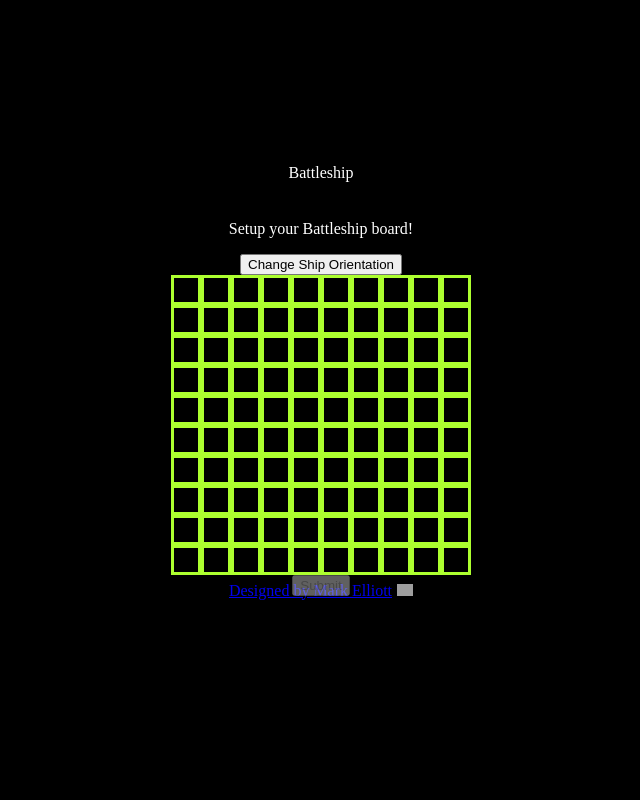
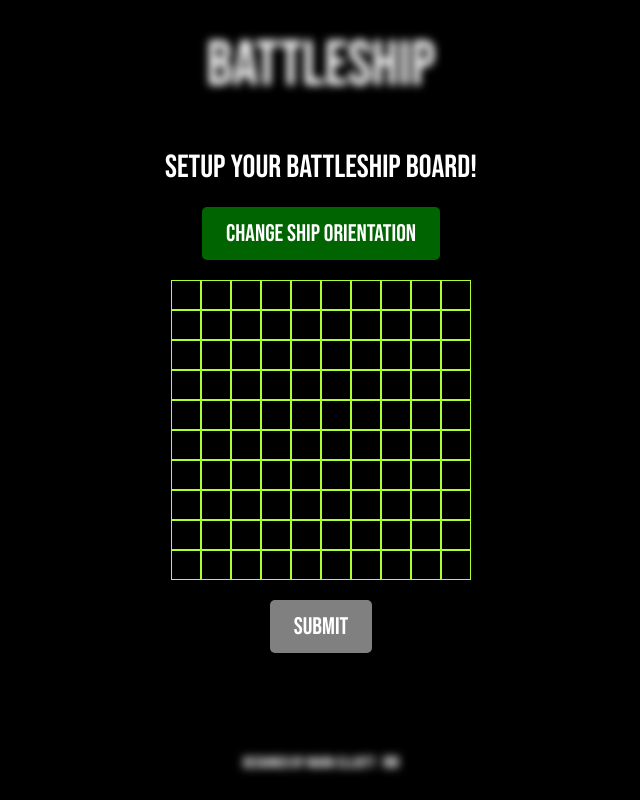
Before and after one commit to Mark-Elliott5/battleship, a plain HTML site: page index.html in a window 1280 px wide. Shown: the whole page, without its empty margins (319-959 px from the left). Drawn offline with Linux system fonts and the light colour scheme; grey boxes are pictures that could not be loaded.

Commit message:
Comp board generates, game fully playable, styles

```diff
--- a/index.html
+++ b/index.html
@@ -4,6 +4,12 @@
     <meta charset="UTF-8" />
     <meta name="viewport" content="width=device-width, initial-scale=1.0" />
     <title>Battleship</title>
+    <link rel="preconnect" href="https://fonts.googleapis.com" />
+    <link rel="preconnect" href="https://fonts.gstatic.com" crossorigin />
+    <link
+      href="https://fonts.googleapis.com/css2?family=Bebas+Neue&display=swap"
+      rel="stylesheet"
+    />
     <link rel="stylesheet" href="styles.css" />
     <link
       rel="icon"
@@ -22,22 +28,16 @@
     <header>Battleship</header>
     <main>
       <div class="player">
+        <span id="player-alert" class="alert"></span>
         <div class="board" id="player-board"></div>
       </div>
       <div class="player">
+        <span id="computer-alert" class="alert"></span>
         <div class="board" id="computer-board"></div>
       </div>
     </main>
-    <footer>
-      <a href="https://github.com/Mark-Elliott5">
-        Designed by Mark Elliott<img
-          src="https://mark-elliott5.github.io/todo-list/925aa8e685ab0217bb34.png"
-          class="github-link"
-        />
-      </a>
-    </footer>
     <div id="setup-grid-wrapper" class="hidden">
-      <p>Setup your Battleship board!</p>
+      <span>Setup your Battleship board!</span>
       <button id="orientation-button">Change Ship Orientation</button>
       <div id="setup-grid"></div>
       <button id="submit-board" disabled>Submit</button>
@@ -46,6 +46,15 @@
       <p id="end-game-text"></p>
       <button id="reset-game">New Game</button>
     </div>
+    <footer>
+      <a href="https://github.com/Mark-Elliott5">
+        Designed by Mark Elliott
+        <img
+          src="https://mark-elliott5.github.io/todo-list/925aa8e685ab0217bb34.png"
+          class="github-link"
+        />
+      </a>
+    </footer>
     <script src="main.js"></script>
   </body>
 </html>
--- a/styles.css
+++ b/styles.css
@@ -10,7 +10,35 @@
     display: flex;
     flex-direction: column;
     align-items: center;
-    justify-content: center;
+    justify-content: space-around;
+    font-family: 'Bebas Neue', 'Courier New', Courier, monospace;
+}
+
+header {
+    font-size: 4em;
+}
+
+span, button {
+    font-family: inherit;
+}
+
+span {
+    font-size: xx-large;
+}
+
+button {
+    color: white;
+    background-color: darkgreen;
+    border-radius: 5px;
+    padding: 12px 24px;
+    border: none;
+    cursor: pointer;
+    font-size: x-large;
+}
+
+button:disabled {
+    background-color: grey;
+    cursor: auto;
 }
 
 .board {
@@ -41,12 +69,14 @@
     top: 50%;
     left: 50%;
     transform: translate(-50%, -50%);
-    width: 50vw;
-    height: 50vh;
     display: flex;
     flex-direction: column;
     justify-content: center;
     align-items: center;
+    backdrop-filter: blur(4px);
+    width: 100vw;
+    height: 100vh;
+    gap: 20px;
 }
 
 #setup-grid {
@@ -55,10 +85,11 @@
     grid-template-rows: repeat(10, minmax(0, 1fr));;
     width: 300px;
     height: 300px;
+    background-color: black;
 }
 
 .setup-square {
-    border: solid greenyellow;
+    border: 1px solid greenyellow;
 }
 
 main {
@@ -78,8 +109,24 @@
     z-index: 1;
 }
 
+#end-game-wrapper, .player {
+    display: flex;
+    flex-direction: column;
+    justify-content: center;
+    align-items: center;
+}
+
 .hidden {
     visibility: hidden;
+}
+
+footer {
+    font-size: 1rem;
+}
+
+a {
+    text-decoration: none;
+    color: white;
 }
 
 .github-link {
```
Also changed, not shown: main.js (+3 -3 lines).
